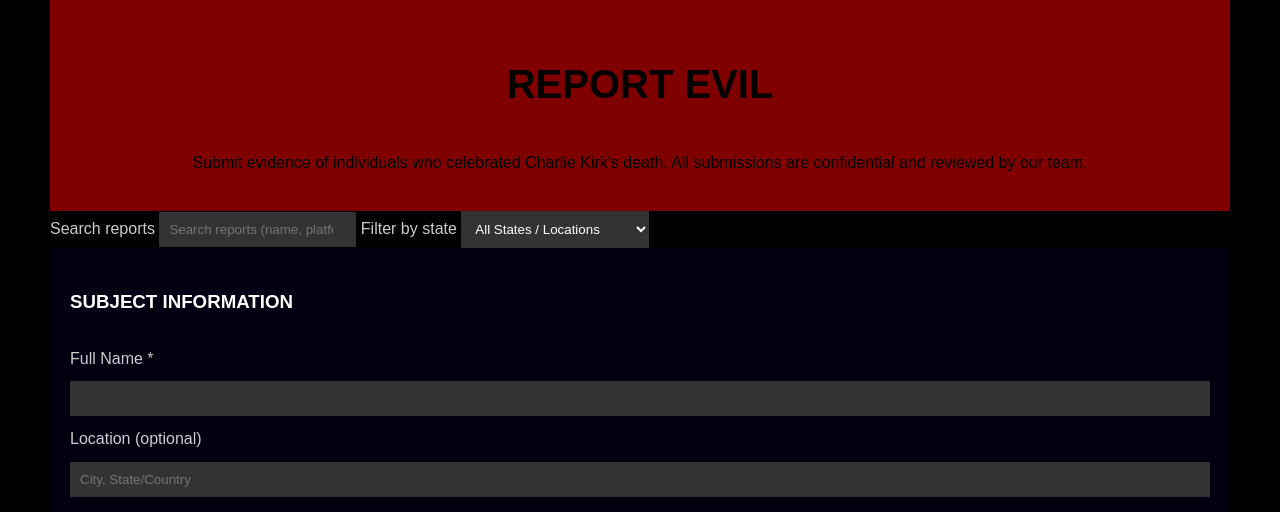
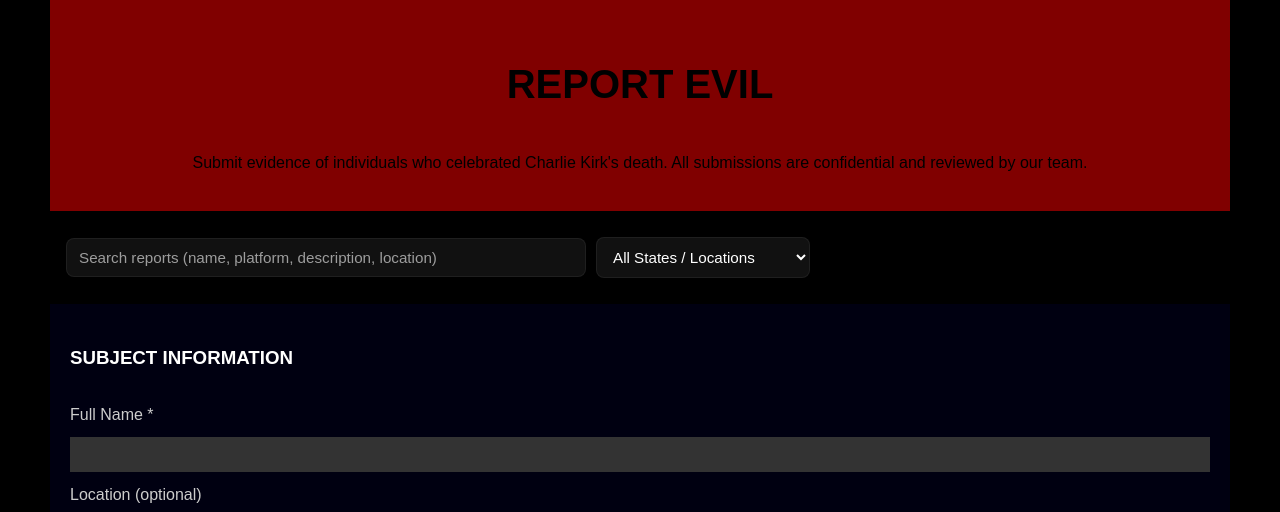
Before and after one commit to itsjustragic/fksdlfksok, a FastAPI app: page /report in a window 1280 px wide. Shown: the part 134-646 px from the top of the page. Run offline with FastAPI, Linux system fonts and the light colour scheme; data that the repository does not hold is empty.

Commit message:
Update style.css

```diff
--- a/static/style.css
+++ b/static/style.css
@@ -569,3 +569,76 @@ body {
 .footer {
     z-index: 9999;
 }
+
+/* ===== ADDED STYLES FOR FILTER CONTROLS (APPENDED — KEEP EVERYTHING ABOVE) ===== */
+
+/* ---------- Added styles for reports controls (search + state) ---------- */
+
+.reports-controls {
+    max-width: 1200px;
+    margin: 18px auto;
+    padding: 8px 16px;
+    display: flex;
+    flex-direction: column;
+    gap: 8px;
+}
+
+.reports-controls .controls-inner {
+    display: flex;
+    gap: 10px;
+    align-items: center;
+    justify-content: flex-start;
+    flex-wrap: wrap;
+}
+
+#reports-search {
+    min-width: 220px;
+    max-width: 520px;
+    flex: 1 1 auto;
+    padding: 10px 12px;
+    border-radius: 8px;
+    border: 1px solid rgba(255,255,255,0.06);
+    background: #111;
+    color: #fff;
+    font-size: 0.95rem;
+    outline: none;
+}
+
+#reports-search::placeholder {
+    color: #9d9d9d;
+}
+
+#reports-state {
+    min-width: 200px;
+    padding: 10px 12px;
+    border-radius: 8px;
+    border: 1px solid rgba(255,255,255,0.06);
+    background: #111;
+    color: #fff;
+    font-size: 0.95rem;
+    outline: none;
+}
+
+.no-results {
+    color: #f8bdbd;
+    font-weight: 600;
+    margin-top: 6px;
+}
+
+/* accessibility helper: visually-hidden for labels */
+.visually-hidden {
+    position: absolute !important;
+    height: 1px; width: 1px;
+    overflow: hidden;
+    clip: rect(1px, 1px, 1px, 1px);
+    white-space: nowrap; /* added to prevent wrapping */
+}
+
+/* Ensure search controls don't get hidden under fixed footer on small screens */
+@media (max-width: 720px) {
+    .reports-controls { padding: 6px 12px; }
+    #reports-search { min-width: 140px; }
+    #reports-state { min-width: 140px; }
+}
+
+/* End of appended filter styles */
```
